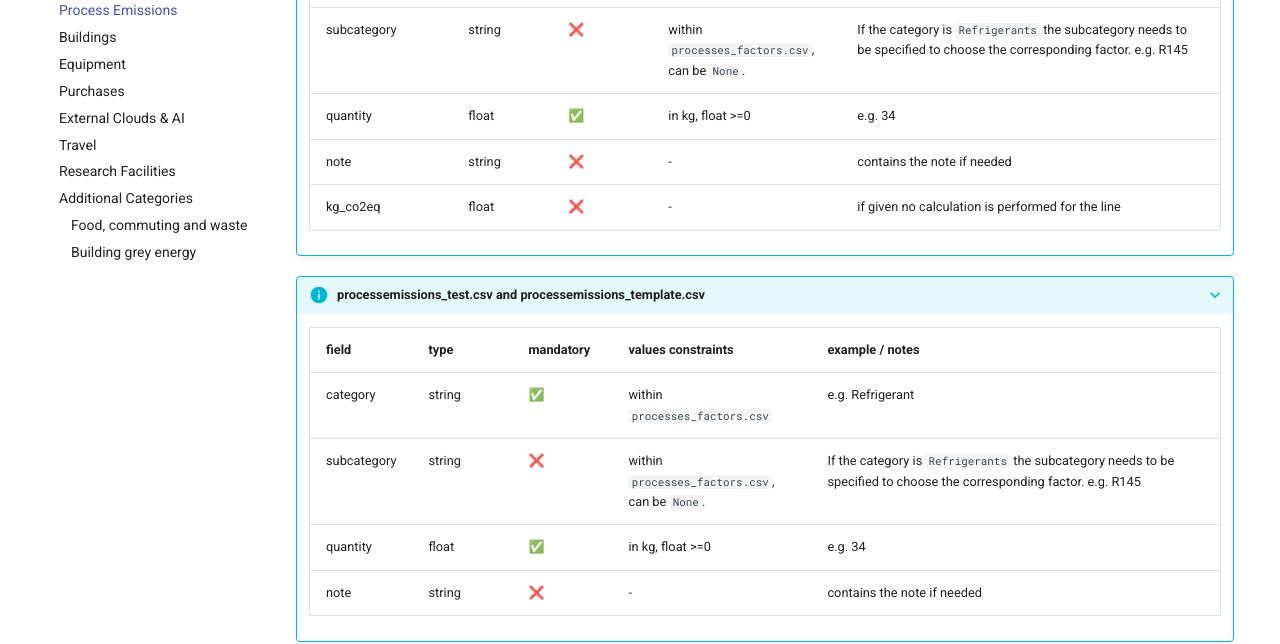
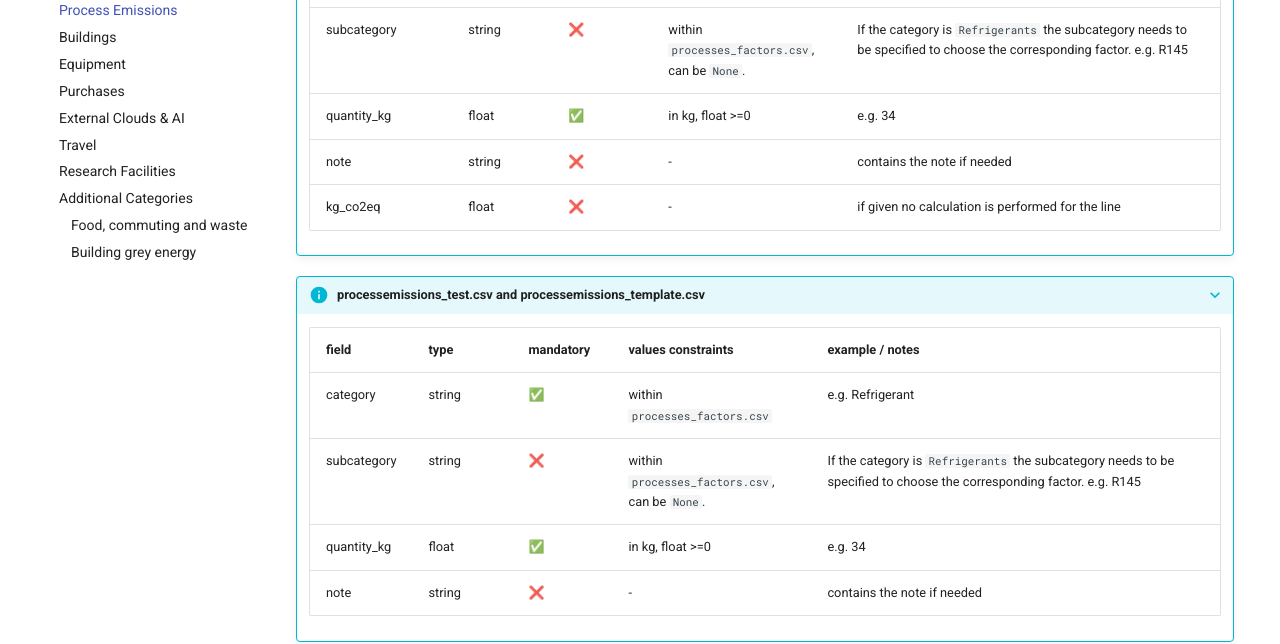
Before and after one commit to EPFL-ENAC/co2-calculator-back-office-doc, an MkDocs documentation site: the page built from docs/data-description.md, in a window 1280 px wide and 900 px high, scrolled down 2598 px. Shown: the part 152-796 px from the top of the window. Built offline with MkDocs 1.6.1 and Material for MkDocs 9.7.7, drawn with Linux system fonts in a browser that asks for light colours; comment, search, counter and statistics services are not loaded.

```diff
--- a/docs/data-description.md
+++ b/docs/data-description.md
@@ -83,7 +83,7 @@ This guide provides comprehensive data validation schemas for all modules in the
     | unit_institutional_id | string | ✅ | numbers only | for EPFL: cf_id (4-digits, numbers only) |
     | category | string | ✅ | within `processes_factors.csv` | e.g. Refrigerant |
     | subcategory | string | ❌ | within `processes_factors.csv`, can be `None`. | If the category is `Refrigerants` the subcategory needs to be specified to choose the corresponding factor.   e.g. R145 |
-    | quantity | float | ✅ | in kg, float >=0 | e.g. 34 |
+    | quantity_kg | float | ✅ | in kg, float >=0 | e.g. 34 |
     | note | string | ❌ | - | contains the note if needed |
     | kg_co2eq | float | ❌ | - | if given no calculation is performed for the line |
 
@@ -93,7 +93,7 @@ This guide provides comprehensive data validation schemas for all modules in the
     |-------|------|-----------|-------------------|-------------------|
     | category | string | ✅ | within `processes_factors.csv` | e.g. Refrigerant |
     | subcategory | string |❌ | within `processes_factors.csv`, can be `None`. | If the category is `Refrigerants` the subcategory needs to be specified to choose the corresponding factor.   e.g. R145 |
-    | quantity | float | ✅ | in kg, float >=0 | e.g. 34 |
+    | quantity_kg | float | ✅ | in kg, float >=0 | e.g. 34 |
     | note | string | ❌ | - | contains the note if needed |
 
 ???+ info "processemissions_factors.csv"
```
